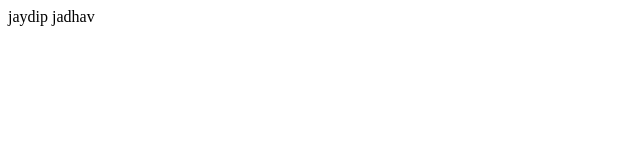
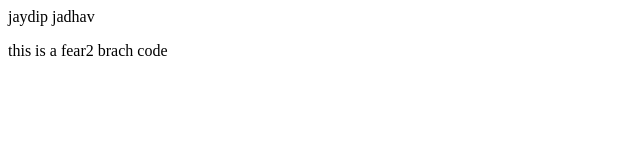
Before and after one commit to JaydipJadhav25/my-frist-loacalrepo, a plain HTML site: page index.html in a window 1280 px wide. Shown: the whole page, without its empty margins (0-640 px from the left). Drawn offline with Linux system fonts and the light colour scheme.

Commit message:
add new branch

```diff
--- a/index.html
+++ b/index.html
@@ -1 +1,2 @@
 <P>jaydip jadhav</P>
+<p>this is a fear2 brach code </p>
```
